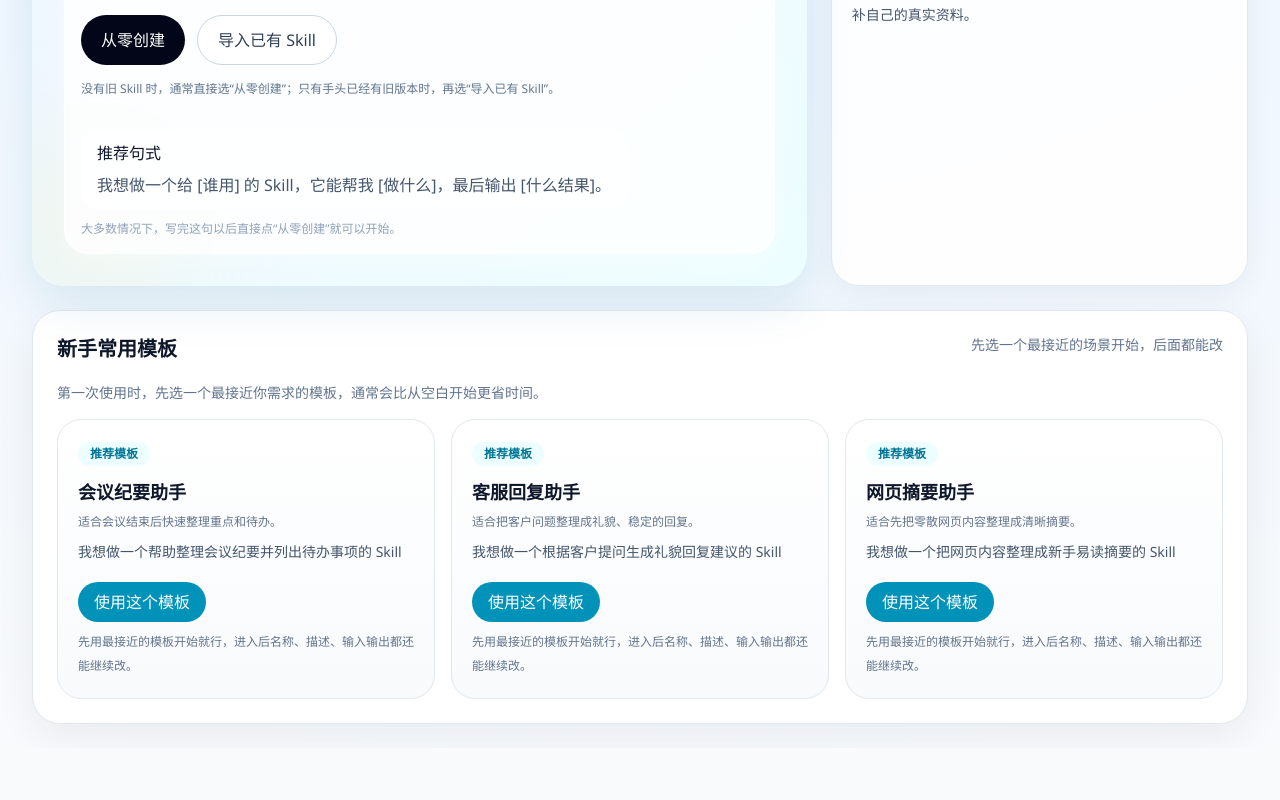
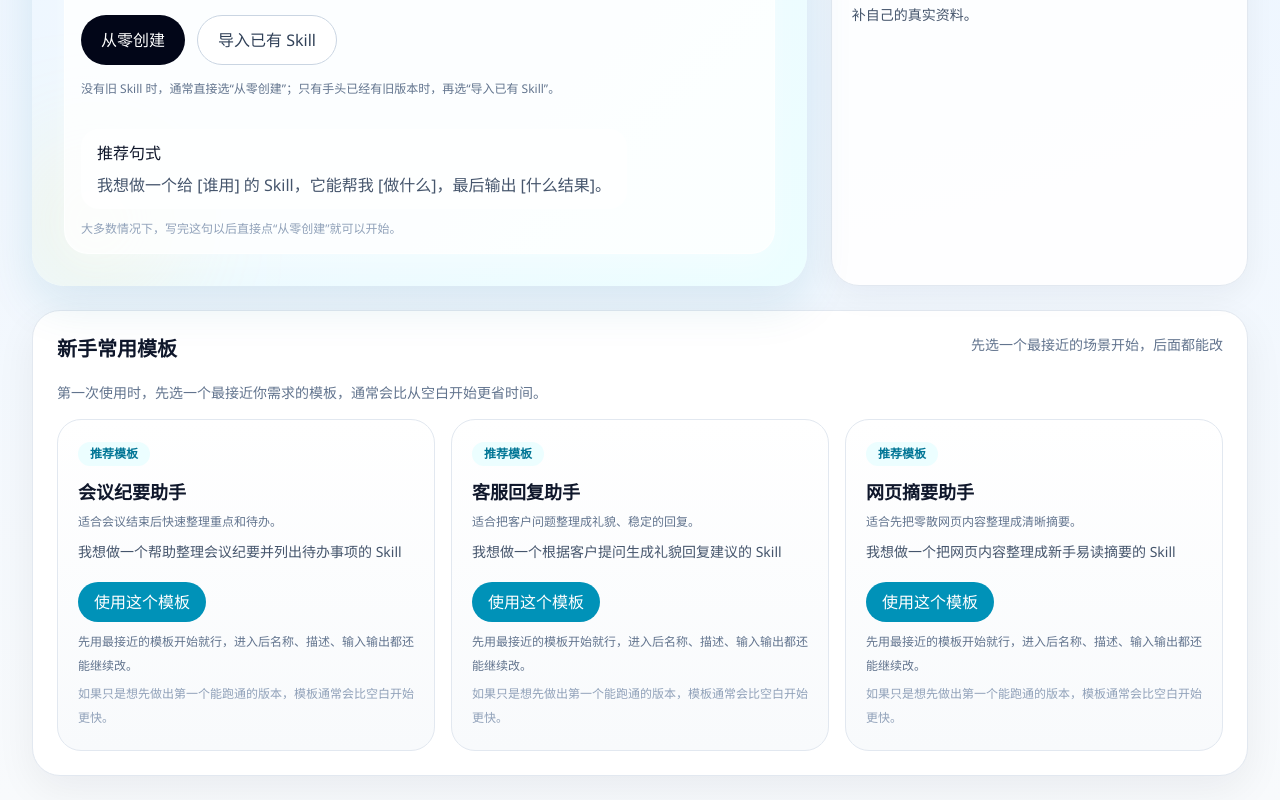
Before and after one commit to jiayuan04091016/openclaw-skill-builder, a Next.js app: page / in a window 1280 px wide. Shown: the part 1122-1922 px from the top of the page. Before the commit the page ends 1870 px from the top, so only its background shows below. Built offline with nearby package versions, Linux system fonts and the light colour scheme.

Commit message:
Reinforce templates as the fastest first pass

```diff
--- a/src/components/skill-builder-app.tsx
+++ b/src/components/skill-builder-app.tsx
@@ -396,6 +396,7 @@ export function SkillBuilderApp() {
                         使用这个模板
                       </button>
                       <p className="mt-2 text-xs leading-6 text-slate-500">先用最接近的模板开始就行，进入后名称、描述、输入输出都还能继续改。</p>
+                      <p className="mt-1 text-xs leading-6 text-slate-400">如果只是想先做出第一个能跑通的版本，模板通常会比空白开始更快。</p>
                     </div>
                   ))}
                 </div>
```
